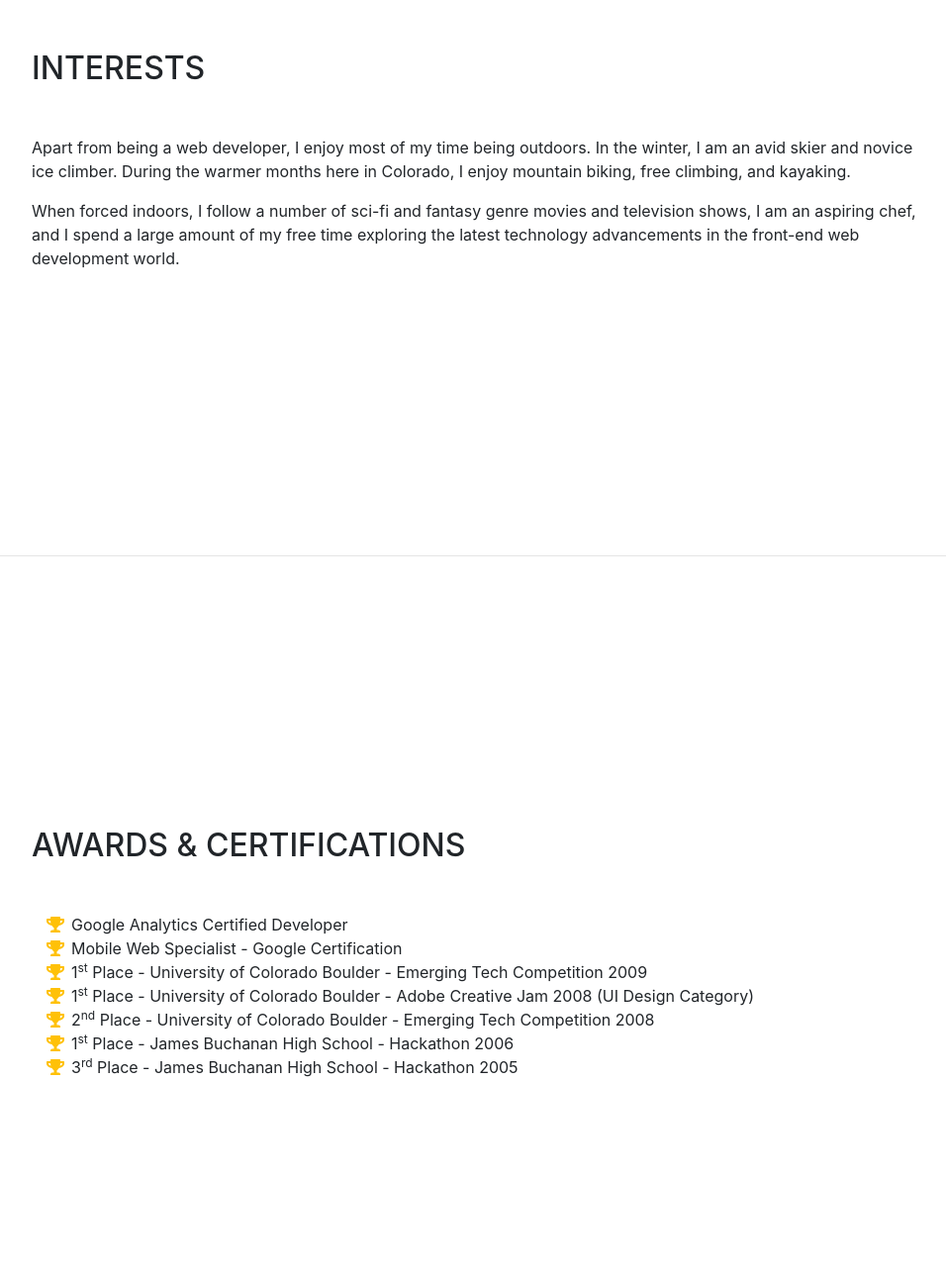
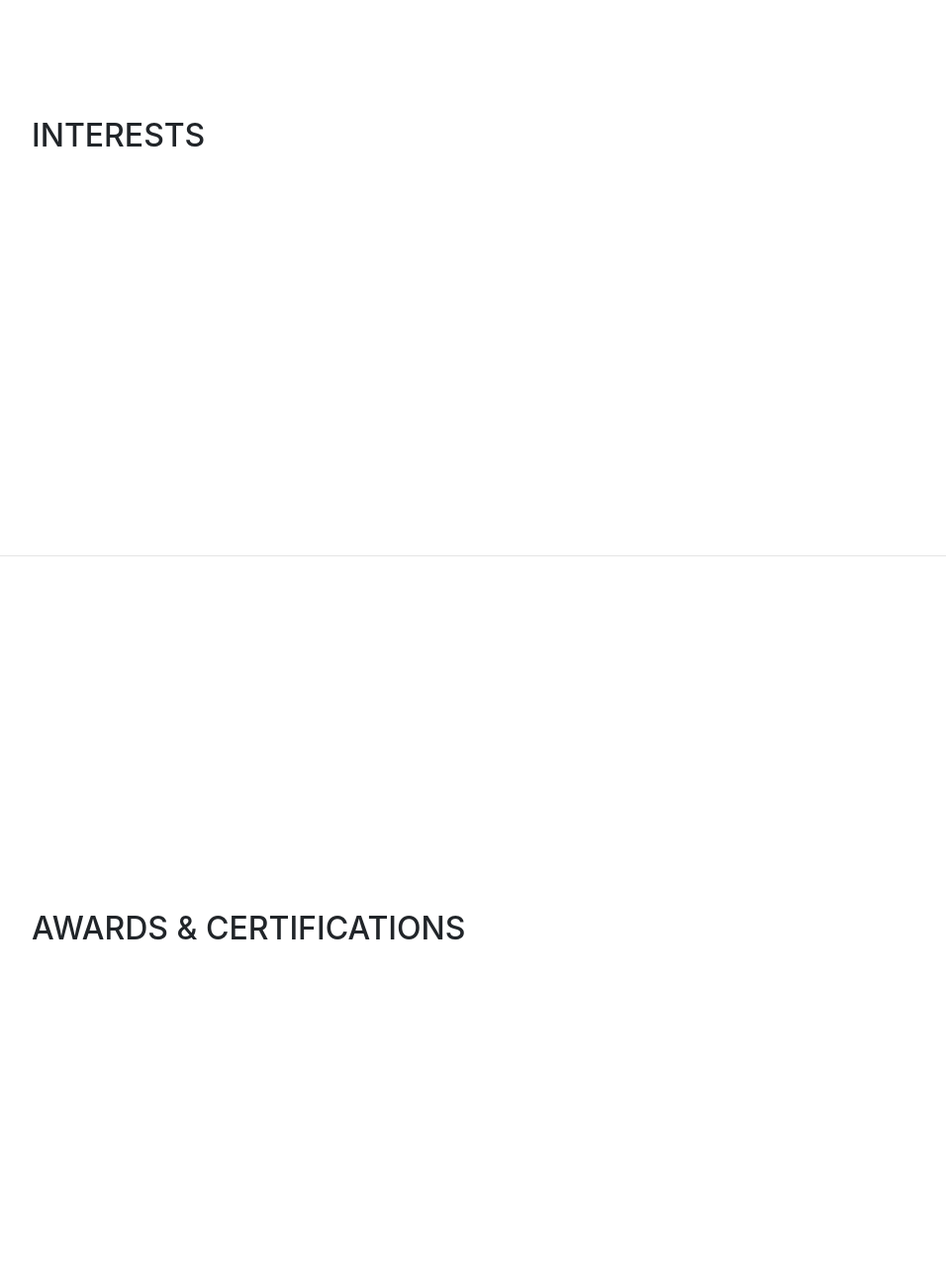
Before and after one commit to ChristianH85/Justin_Port, a website with bundled scripts: page index.html in a window 1280 px wide. Shown: the part 3769-5059 px from the top of the page at 99% size, without its empty margins (288-1244 px from the left). Built offline with nearby package versions, Linux system fonts and the light colour scheme; a web font is replaced by a local one.

```diff
--- a/index.html
+++ b/index.html
@@ -260,7 +260,7 @@
         <div class="w-100">
           <h2 class="mb-5">Skills</h2>
 
-          <div class="subheading mb-3">Programming Languages &amp; Tools</div>
+          <!-- <div class="subheading mb-3">Programming Languages &amp; Tools</div>
           <ul class="list-inline dev-icons">
             <li class="list-inline-item">
               <i class="fab fa-html5"></i>
@@ -319,7 +319,7 @@
               Agile Development &amp; Scrum
             </li>
           </ul>
-        </div>
+        </div> -->
       </section>
 
       <hr class="m-0" />
@@ -330,7 +330,7 @@
       >
         <div class="w-100">
           <h2 class="mb-5">Interests</h2>
-          <p>
+          <!-- <p>
             Apart from being a web developer, I enjoy most of my time being
             outdoors. In the winter, I am an avid skier and novice ice climber.
             During the warmer months here in Colorado, I enjoy mountain biking,
@@ -342,7 +342,7 @@
             large amount of my free time exploring the latest technology
             advancements in the front-end web development world.
           </p>
-        </div>
+        </div> -->
       </section>
 
       <hr class="m-0" />
@@ -353,7 +353,7 @@
       >
         <div class="w-100">
           <h2 class="mb-5">Awards &amp; Certifications</h2>
-          <ul class="fa-ul mb-0">
+          <!-- <ul class="fa-ul mb-0">
             <li>
               <i class="fa-li fa fa-trophy text-warning"></i>
               Google Analytics Certified Developer
@@ -385,7 +385,7 @@
               <i class="fa-li fa fa-trophy text-warning"></i>
               3<sup>rd</sup> Place - James Buchanan High School - Hackathon 2005
             </li>
-          </ul>
+          </ul> -->
         </div>
       </section>
     </div>
```
